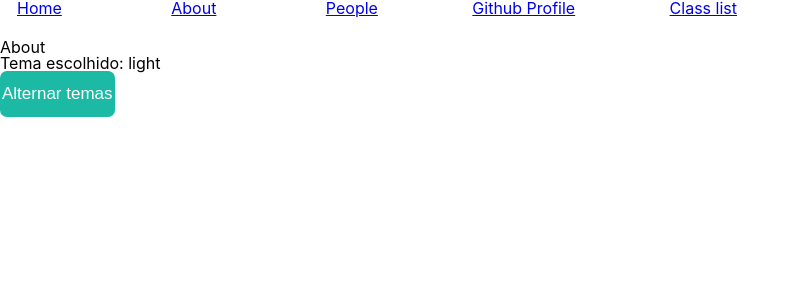
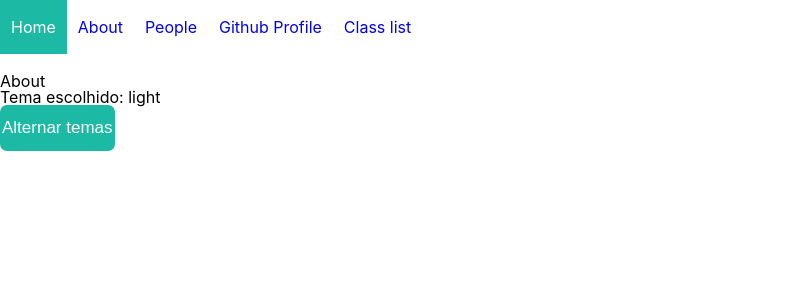
Before and after one commit to fkbral/webfullstack-react, a React (Vite) app in the folder Exemplo react-router-dom/: page /about in a window 1280 px wide. Shown: the top 300 px of the page, without its empty margins (0-800 px from the left). Built offline with nearby package versions, Linux system fonts and the light colour scheme.

Commit message:
Styled Components

```diff
--- /dev/null
+++ b/Exemplo react-router-dom/src/components/Layout/index.tsx
@@ -0,0 +1,16 @@
+import { Container, Main } from '../../styles/common';
+import Menu from '../Menu';
+
+interface LayoutProps {
+  children: React.ReactNode;
+}
+export default function Layout({ children }: LayoutProps) {
+  return (
+    <Main>
+      <Container>
+        <Menu />
+        {children}
+      </Container>
+    </Main>
+  );
+}
--- a/Exemplo react-router-dom/src/components/Menu/index.tsx
+++ b/Exemplo react-router-dom/src/components/Menu/index.tsx
@@ -1,37 +1,24 @@
 import React from 'react';
-import { Link } from 'react-router-dom';
 import { useSettings } from '../../hooks/settings';
-import './styles.css';
+import { Container, MenuItem } from './styles';
 
 export default function Menu() {
   const { settings } = useSettings();
-  const showDashboardLink = settings.find(
+  const showDashboardMenuItem = settings.find(
     (x) => x.name === 'enableDashboard'
   )?.value;
 
   return (
-    <div className="menu-container">
-      <Link
-        to="/"
-        style={{
-          marginRight: 15,
-        }}
-      >
-        Home
-      </Link>
-      <Link
-        to="/about"
-        style={{
-          marginRight: 15,
-        }}
-      >
-        About
-      </Link>
-      {showDashboardLink === 'true' && <Link to="/dashboard">Dashboard</Link>}
-      <Link to="/peopleList">People</Link>
-      <Link to="/gitHubProfile">Github Profile</Link>
-      <Link to="/classList">Class list</Link>
-    </div>
+    <Container>
+      <MenuItem to="/">Home</MenuItem>
+      <MenuItem to="/about">About</MenuItem>
+      {showDashboardMenuItem === 'true' && (
+        <MenuItem to="/dashboard">Dashboard</MenuItem>
+      )}
+      <MenuItem to="/peopleList">People</MenuItem>
+      <MenuItem to="/gitHubProfile">Github Profile</MenuItem>
+      <MenuItem to="/classList">Class list</MenuItem>
+    </Container>
   );
 }
 
@@ -45,15 +32,15 @@ export default function Menu() {
 //           alignItems: 'center',
 //         }}
 //       >
-//         <Link
+//         <MenuItem
 //           to="/"
 //           style={{
 //             marginRight: 15,
 //           }}
 //         >
 //           Home
-//         </Link>
-//         <Link to="/about">About</Link>
+//         </MenuItem>
+//         <MenuItem to="/about">About</MenuItem>
 //       </div>
 //     );
 //   }
--- a/Exemplo react-router-dom/src/components/Menu/styles.css
+++ /dev/null
@@ -1,8 +0,0 @@
-.menu-container {
-  max-width: 720px;
-  display: flex;
-  flex: 1;
-  align-items: center;
-  justify-content: space-between;
-  margin-bottom: 23px;
-}
--- /dev/null
+++ b/Exemplo react-router-dom/src/components/Menu/styles.ts
@@ -0,0 +1,20 @@
+import styled from 'styled-components';
+import { Link } from 'react-router-dom';
+import { Primary } from '../../utils/colors';
+
+export const Container = styled.div`
+  display: flex;
+  flex-direction: row;
+  align-items: center;
+  margin-bottom: 19px;
+`;
+
+export const MenuItem = styled(Link)`
+  text-decoration: none;
+  padding: 19px 11px;
+
+  &:hover {
+    background-color: ${Primary};
+    color: #fff;
+  }
+`;
--- a/Exemplo react-router-dom/src/pages/Home/index.tsx
+++ b/Exemplo react-router-dom/src/pages/Home/index.tsx
@@ -4,6 +4,7 @@ import Button from '../../components/Button';
 import { useTheme } from '../../hooks/theme';
 import { useLocation } from 'react-router-dom';
 import { useQueryParams } from '../../utils/useQueryParams';
+import Layout from '../../components/Layout';
 
 export default function Home() {
   // Para obter parâmetros
@@ -38,12 +39,12 @@ export default function Home() {
   console.log(counterRef.current);
 
   return (
+    <Layout>
       <div
         style={{
           backgroundColor: theme === 'light' ? '#fff' : '#000',
         }}
       >
-      <Menu />
         <h1
           style={{
             color: theme === 'dark' ? '#fff' : '#000',
@@ -117,5 +118,6 @@ export default function Home() {
           Valor digitado: {inputValueRef.current}
         </p>
       </div>
+    </Layout>
   );
 }
--- a/Exemplo react-router-dom/src/pages/Login/index.tsx
+++ b/Exemplo react-router-dom/src/pages/Login/index.tsx
@@ -3,8 +3,8 @@ import { useNavigate } from 'react-router-dom';
 import { v4 } from 'uuid';
 import Button from '../../components/Button';
 import { useAuth } from '../../hooks/auth';
-import { Container, FormContainer } from './styles';
-import { InputContainer } from '../../styles/common';
+import { FormContainer } from './styles';
+import { InputContainer, Main, Container } from '../../styles/common';
 
 export default function Login() {
   const { setUserData } = useAuth();
@@ -48,7 +48,13 @@ export default function Login() {
   }
 
   return (
-    <Container>
+    <Main>
+      <Container
+        style={{
+          justifyContent: 'center',
+          alignItems: 'center',
+        }}
+      >
         <FormContainer>
           <InputContainer>
             <label>E-mail</label>
@@ -75,5 +81,6 @@ export default function Login() {
           </Button>
         </FormContainer>
       </Container>
+    </Main>
   );
 }
--- a/Exemplo react-router-dom/src/pages/Login/styles.ts
+++ b/Exemplo react-router-dom/src/pages/Login/styles.ts
@@ -1,13 +1,4 @@
 import styled from 'styled-components';
-
-export const Container = styled.div`
-  height: 100vh;
-  display: flex;
-  flex-direction: row;
-  flex: 1;
-  justify-content: center;
-  align-items: center;
-`;
 
 export const FormContainer = styled.div`
   width: 520px;
--- a/Exemplo react-router-dom/src/styles/common.ts
+++ b/Exemplo react-router-dom/src/styles/common.ts
@@ -1,4 +1,19 @@
 import styled from 'styled-components';
+import { Primary } from '../utils/colors';
+
+export const Main = styled.div`
+  display: flex;
+  align-items: center;
+  justify-content: center;
+`;
+
+export const Container = styled.div`
+  height: 100vh;
+  max-width: 920px;
+  display: flex;
+  flex-direction: column;
+  flex: 1;
+`;
 
 export const InputContainer = styled.div`
   width: 100%;
@@ -19,7 +34,7 @@ export const InputContainer = styled.div`
     &:hover,
     &:focus,
     &:active {
-      border-bottom-color: #1cbaa4;
+      border-bottom-color: ${Primary};
     }
   }
 `;
--- /dev/null
+++ b/Exemplo react-router-dom/src/utils/colors.ts
@@ -0,0 +1 @@
+export const Primary = '#1cbaa4';
```
Lines whose indentation alone changed are shown as unchanged.
